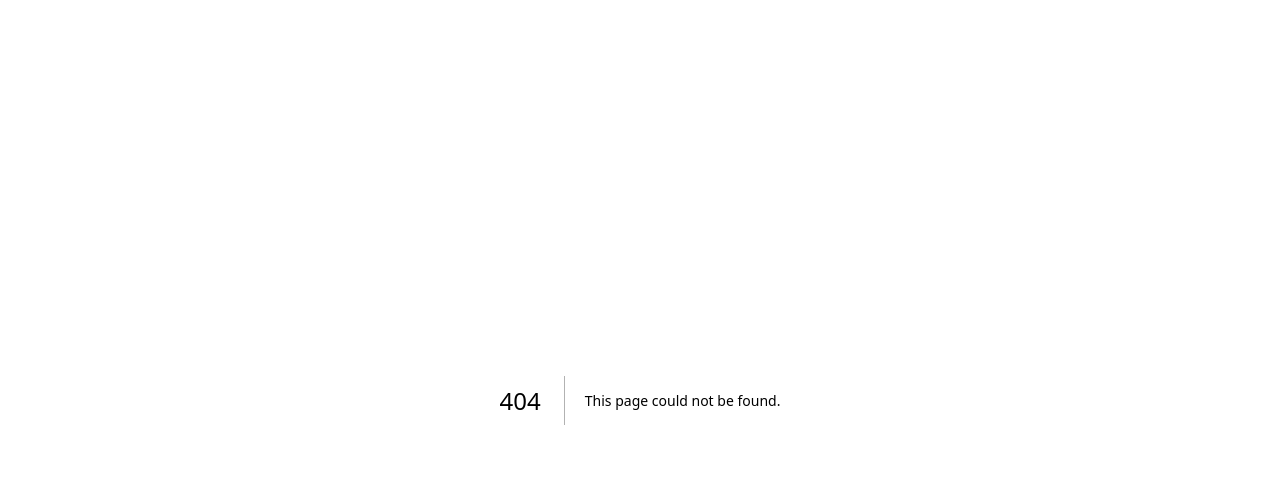
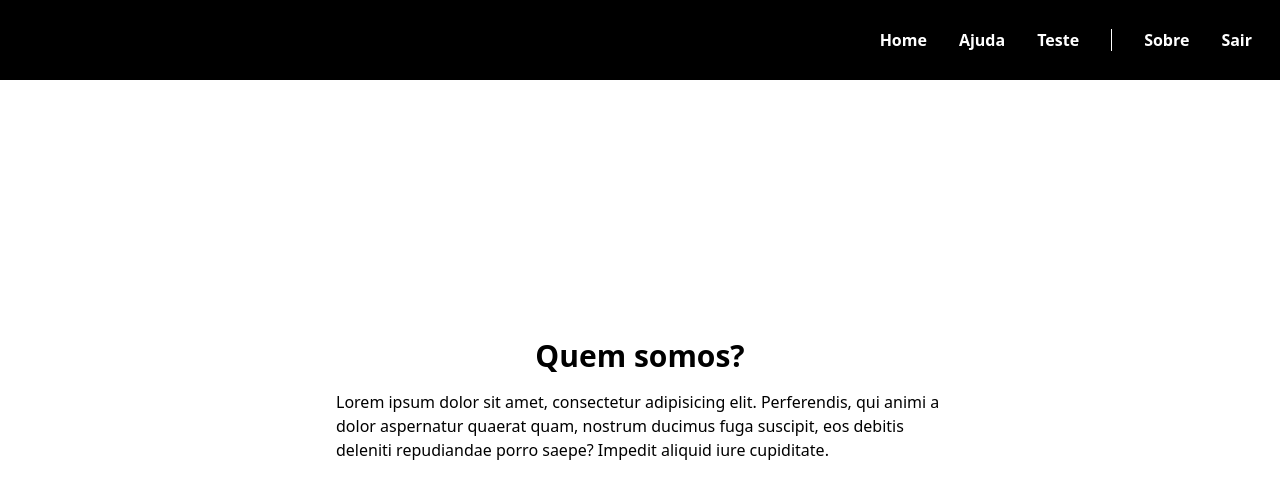
Before and after one commit to nathanxxz/personalAssistant, a Next.js app: page /sobre in a window 1280 px wide. Before the commit this address had no page. Shown: the top 498 px of the page. Built offline with nearby package versions, Linux system fonts and the light colour scheme.

Commit message:
rotas principais feitas

```diff
--- /dev/null
+++ b/app/ajuda/page.tsx
@@ -0,0 +1,15 @@
+import Navbar from "@/components/ui/navbar"
+
+export default function Ajuda(){
+    return(
+        <>
+        <Navbar/>
+        <div className="min-h-screen flex justify-center items-center">
+            <div className="text-black font-bold text-5xl">
+                <h1>nao fiz ainda</h1>
+            </div>
+        </div>
+
+        </>
+    );
+}
--- /dev/null
+++ b/app/sobre/page.tsx
@@ -0,0 +1,15 @@
+import Navbar from "@/components/ui/navbar";
+
+export default function Sobre(){
+    return(
+        <>
+        <Navbar/>
+        <div className="flex justify-center items-center min-h-screen bg-white text-black">
+            <div className="max-w-2xl p-8">
+                <h1 className=" text-center font-bold text-3xl mb-4">Quem somos?</h1>
+                <p>Lorem ipsum dolor sit amet, consectetur adipisicing elit. Perferendis, qui animi a dolor aspernatur quaerat quam, nostrum ducimus fuga suscipit, eos debitis deleniti repudiandae porro saepe? Impedit aliquid iure cupiditate.</p>
+            </div>
+        </div>
+        </>
+    );
+}
--- /dev/null
+++ b/components/ui/navbar.tsx
@@ -0,0 +1,31 @@
+
+export default function Navbar() {
+  return (
+    <div className="flex fixed p-7 bg-black w-full px-3 z-50">
+      <div className="flex items-end flex-1 text-white font-bold">
+        <nav className="flex-1">
+          <ul className="flex justify-end flex-1">
+            <li className="px-4">
+              <a href="/home" className="hover:text-sky-400">Home</a>
+            </li>
+            <li className="px-4">
+              <a href="/ajuda" className="hover:text-sky-400">Ajuda</a>
+            </li>
+            <li className="px-4">
+              <a href="" className="hover:text-sky-400">Teste</a>
+            </li>
+            <li className="px-4">
+              <span className="border-r border-white"></span>
+            </li>
+            <li className="px-4">
+              <a href="/sobre" className="hover:text-sky-400">Sobre</a>
+            </li>
+            <li className="px-4">
+              <a href="/login" className="hover:text-sky-400">Sair</a>
+            </li>
+          </ul>
+        </nav>
+      </div>
+    </div>
+  );
+}
```
Also changed, not shown: app/home/page.tsx (+8 -38 lines), public/images/semFundo-ivox.jpg (added).
